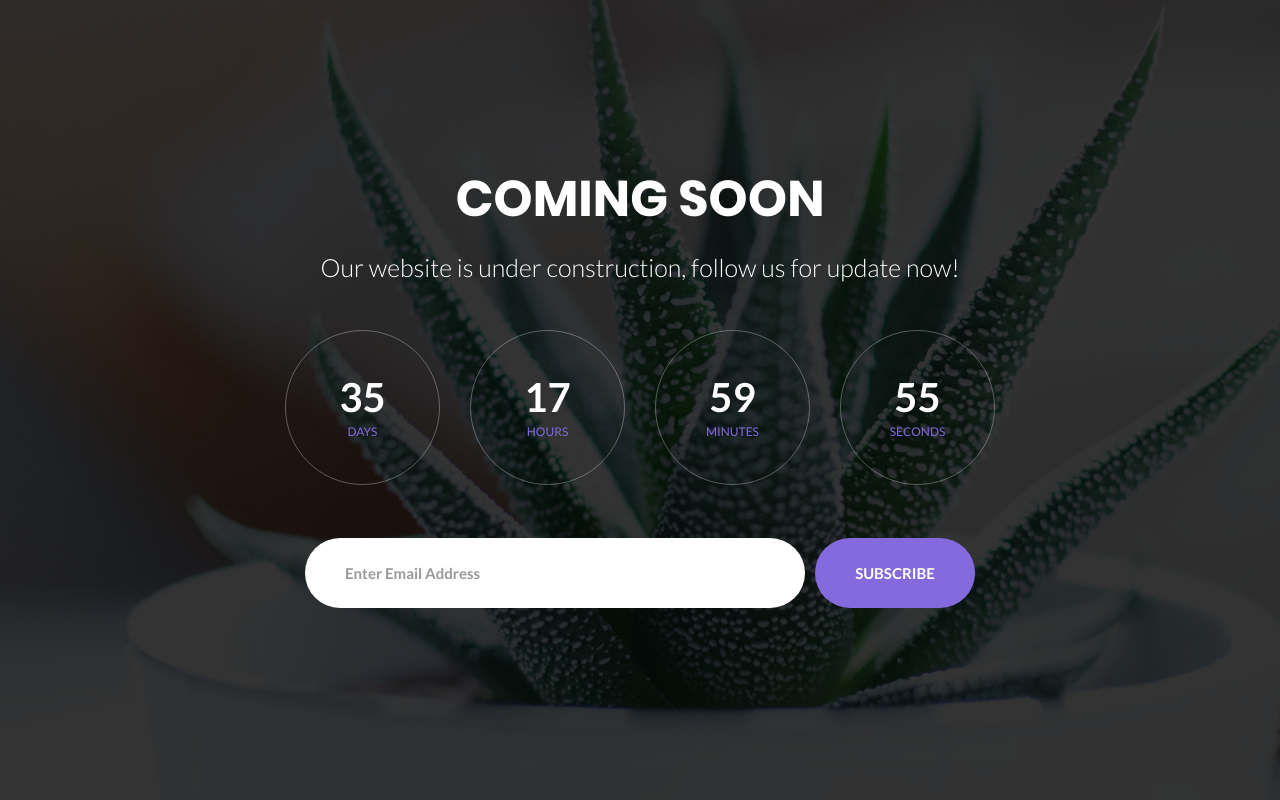
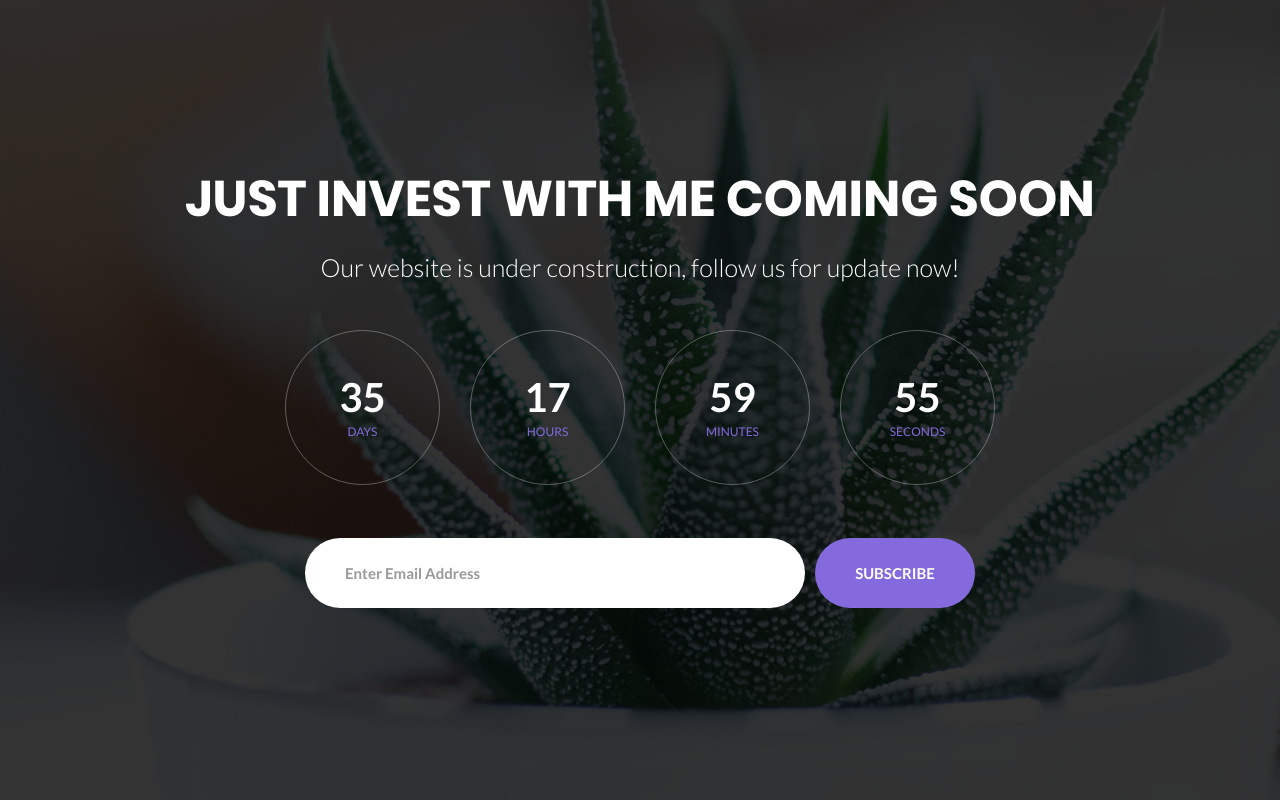
Before and after one commit to stephens-curtis/justinvest, a plain HTML site: page index.html in a window 1280 px wide. Drawn offline with Linux system fonts and the light colour scheme.

Commit message:
update
seeing if update works

```diff
--- a/index.html
+++ b/index.html
@@ -32,7 +32,7 @@
 		<!--  -->
 		<div class="size1 flex-col-c-m p-l-15 p-r-15 p-t-50 p-b-50">
 			<h3 class="l1-txt1 txt-center p-b-25">
-				Coming Soon
+				Just Invest With Me Coming Soon
 			</h3>
 
 			<p class="m2-txt1 txt-center p-b-48">
```
